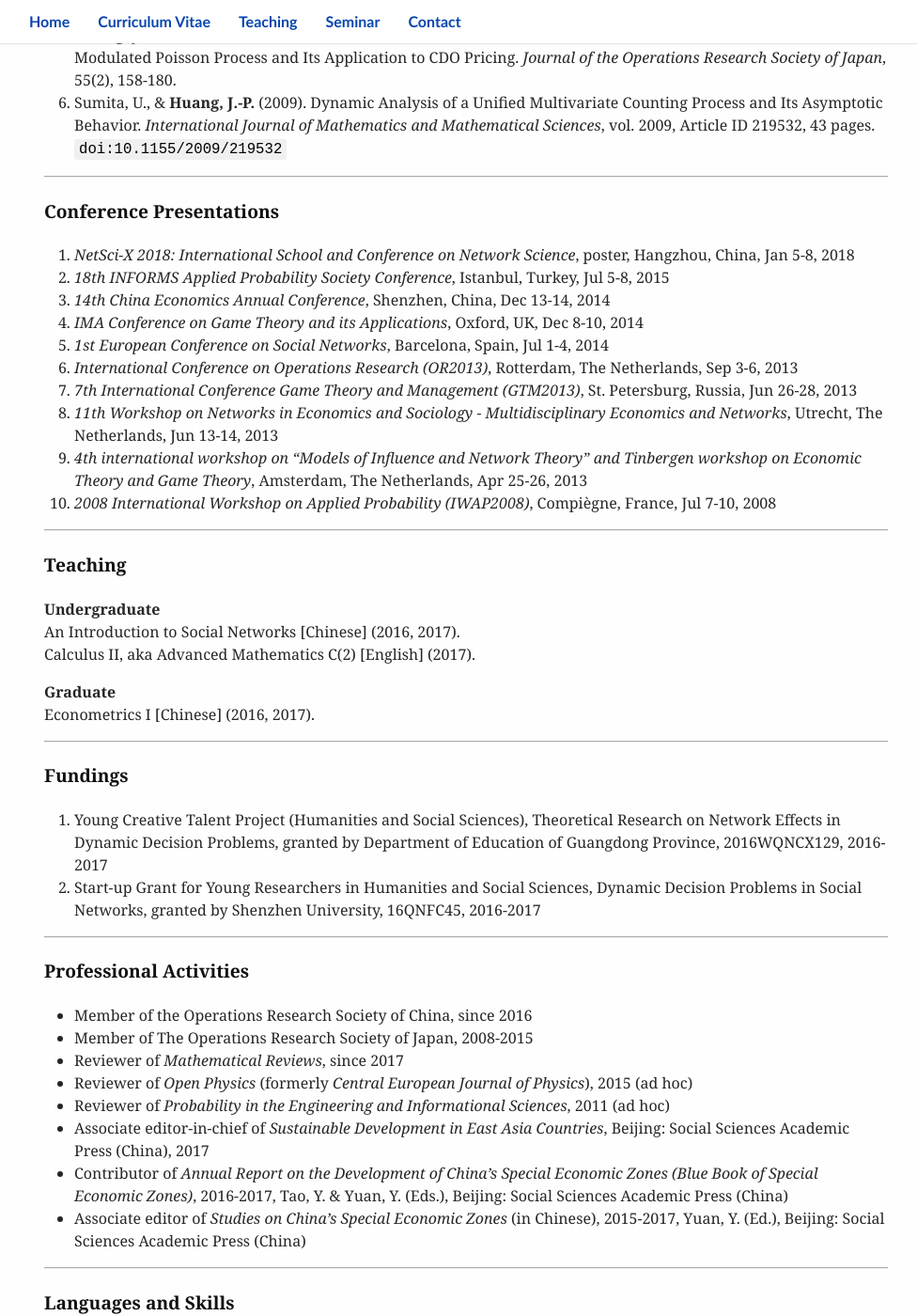
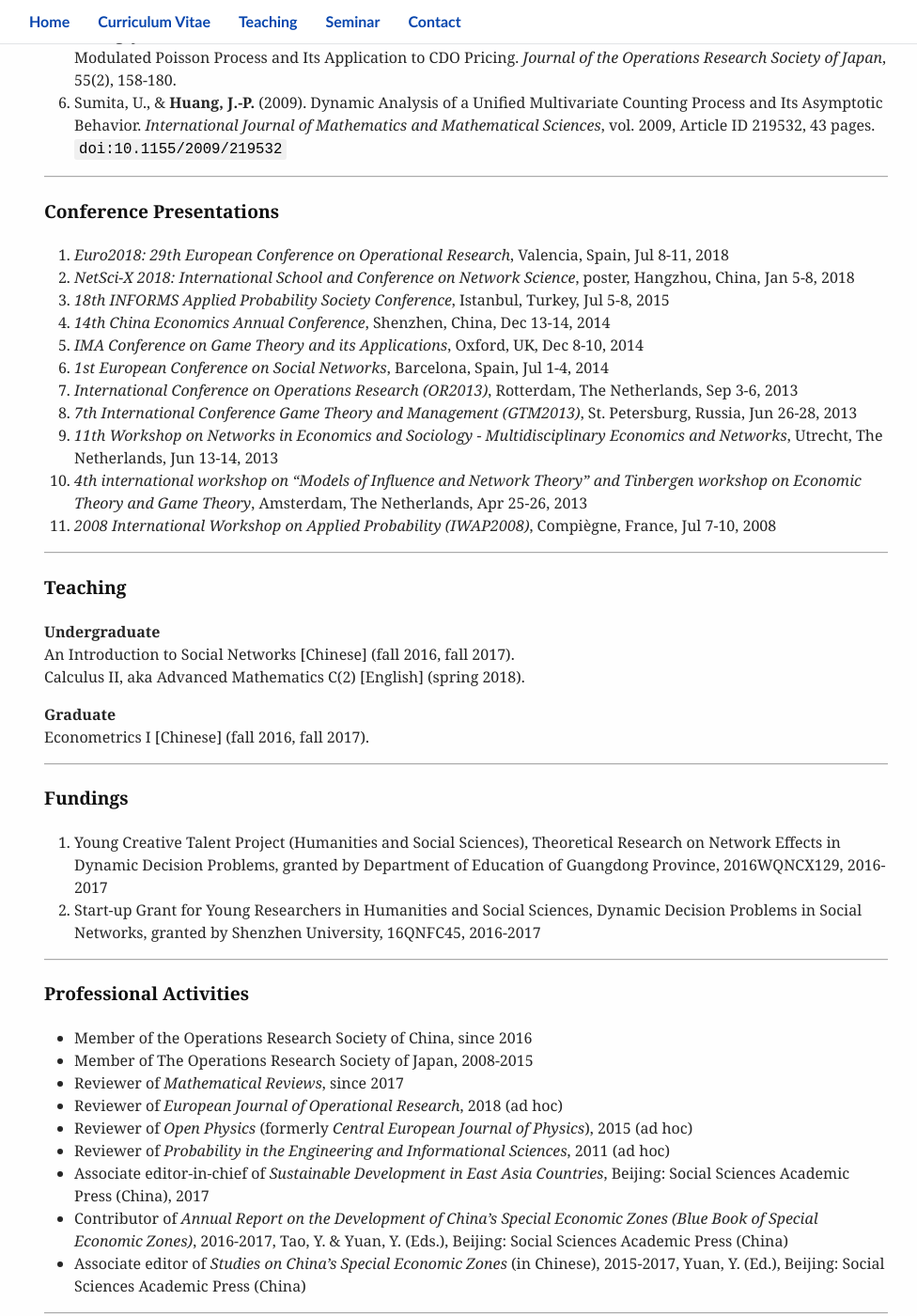
Before and after one commit to huangjp28/huangjp28.github.io, a Jekyll site: the page built from _pages/01_CV.md, in a window 1280 px wide and 1400 px high, scrolled down 1188 px. Shown: the whole window at 94% size, without its empty margins (144-1120 px from the left). Built offline with Jekyll 4.4.1, drawn with Linux system fonts in a browser that asks for light colours; some web fonts are replaced; some of the changed text lies outside the part shown.

Commit message:
update 20180702

```diff
--- a/_pages/01_CV.md
+++ b/_pages/01_CV.md
@@ -50,26 +50,27 @@ Cooperative Game Theory, Social and Economic Networks, Mathematical Economics
 ---
 #### Conference Presentations
 
-1. *NetSci-X 2018: International School and Conference on Network Science*, poster, Hangzhou, China, Jan 5-8, 2018
-2. *18th INFORMS Applied Probability Society Conference*, Istanbul, Turkey, Jul 5-8, 2015
-3. *14th China Economics Annual Conference*, Shenzhen, China, Dec 13-14, 2014
-4. *IMA Conference on Game Theory and its Applications*, Oxford, UK, Dec 8-10, 2014
-5. *1st European Conference on Social Networks*, Barcelona, Spain, Jul 1-4, 2014
-6. *International Conference on Operations Research (OR2013)*, Rotterdam, The Netherlands, Sep 3-6, 2013
-7. *7th International Conference Game Theory and Management (GTM2013)*, St. Petersburg, Russia, Jun 26-28, 2013
-8. *11th Workshop on Networks in Economics and Sociology - Multidisciplinary Economics and Networks*, Utrecht, The Netherlands, Jun 13-14, 2013
-9. *4th international workshop on “Models of Influence and Network Theory” and Tinbergen workshop on Economic Theory and Game Theory*, Amsterdam, The Netherlands, Apr 25-26, 2013
-10. *2008 International Workshop on Applied Probability (IWAP2008)*, Compiègne, France, Jul 7-10, 2008
+1. *Euro2018: 29th European Conference on Operational Research*, Valencia, Spain, Jul 8-11, 2018
+2. *NetSci-X 2018: International School and Conference on Network Science*, poster, Hangzhou, China, Jan 5-8, 2018
+3. *18th INFORMS Applied Probability Society Conference*, Istanbul, Turkey, Jul 5-8, 2015
+4. *14th China Economics Annual Conference*, Shenzhen, China, Dec 13-14, 2014
+5. *IMA Conference on Game Theory and its Applications*, Oxford, UK, Dec 8-10, 2014
+6. *1st European Conference on Social Networks*, Barcelona, Spain, Jul 1-4, 2014
+7. *International Conference on Operations Research (OR2013)*, Rotterdam, The Netherlands, Sep 3-6, 2013
+8. *7th International Conference Game Theory and Management (GTM2013)*, St. Petersburg, Russia, Jun 26-28, 2013
+9. *11th Workshop on Networks in Economics and Sociology - Multidisciplinary Economics and Networks*, Utrecht, The Netherlands, Jun 13-14, 2013
+10. *4th international workshop on “Models of Influence and Network Theory” and Tinbergen workshop on Economic Theory and Game Theory*, Amsterdam, The Netherlands, Apr 25-26, 2013
+11. *2008 International Workshop on Applied Probability (IWAP2008)*, Compiègne, France, Jul 7-10, 2008
 
 ---
 #### Teaching
 
 **Undergraduate**
-An Introduction to Social Networks [Chinese] (2016, 2017).
-Calculus II, aka Advanced Mathematics C(2) [English] (2017).
+An Introduction to Social Networks [Chinese] (fall 2016, fall 2017).
+Calculus II, aka Advanced Mathematics C(2) [English] (spring 2018).
 
 **Graduate**
-Econometrics I [Chinese] (2016, 2017).
+Econometrics I [Chinese] (fall 2016, fall 2017).
 
 ---
 #### Fundings
@@ -83,6 +84,7 @@ Econometrics I [Chinese] (2016, 2017).
 * Member of the Operations Research Society of China, since 2016
 * Member of The Operations Research Society of Japan, 2008-2015
 * Reviewer of *Mathematical Reviews*, since 2017
+* Reviewer of *European Journal of Operational Research*, 2018 (ad hoc)
 * Reviewer of *Open Physics* (formerly *Central European Journal of Physics*), 2015 (ad hoc)
 * Reviewer of *Probability in the Engineering and Informational Sciences*, 2011 (ad hoc)
 * Associate editor-in-chief of *Sustainable Development in East Asia Countries*, Beijing: Social Sciences Academic Press (China), 2017
```
Also changed, not shown: other parts of _pages/01_CV.md (+2 -2 lines), _pages/02_teaching.md (+1 -1 lines), _pages/03_seminar.md (+1 -1 lines), _pages/04_contact.md (+1 -1 lines).
